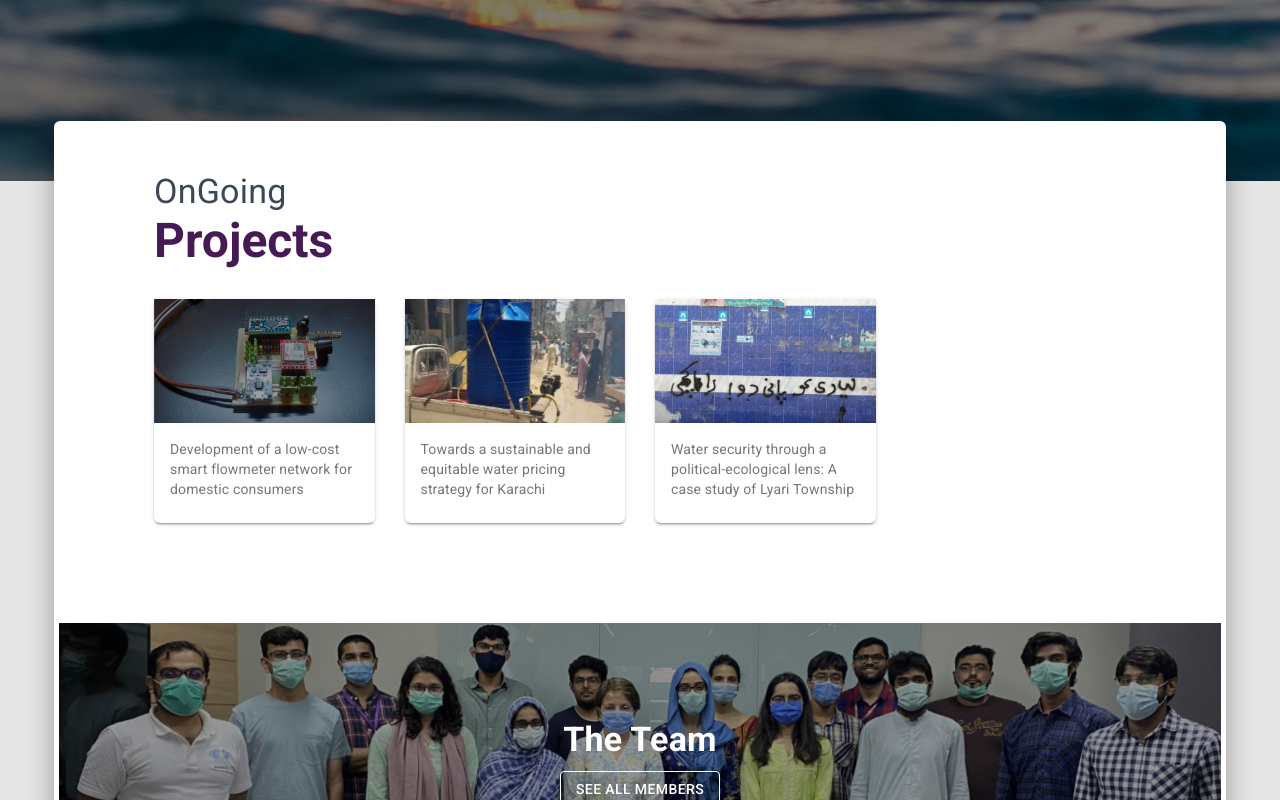
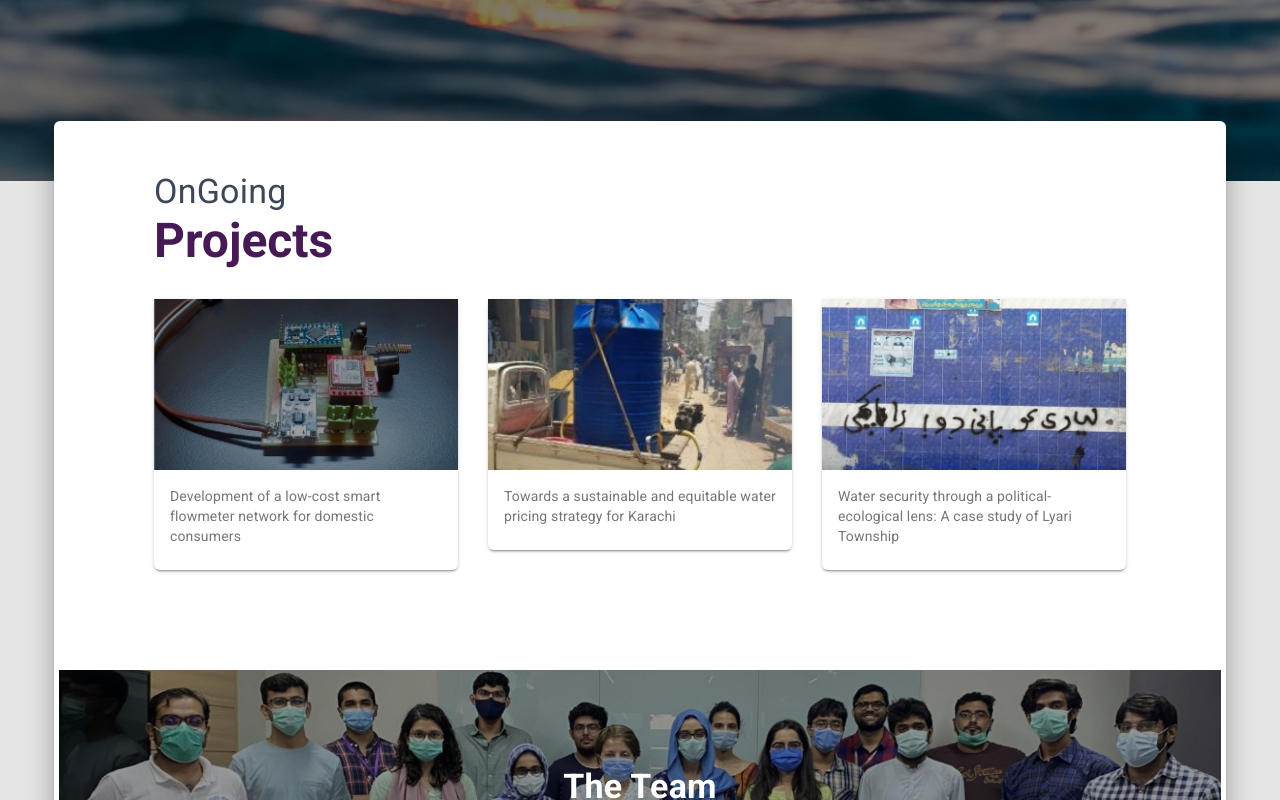
Before and after one commit to karachiwaterproject/kwp-frontend, a React (Create React App) app: page /home in a window 1280 px wide. Shown: the part 459-1259 px from the top of the page. Built offline with nearby package versions, Linux system fonts and the light colour scheme; what google-maps-react would draw is missing.

Commit message:
Fixed projects cards

```diff
--- a/src/views/HomePage/HomePage.js
+++ b/src/views/HomePage/HomePage.js
@@ -68,7 +68,7 @@ const HomePage = (props) => {
             </Typography>
             <GridContainer>
               {projects.map(({ name, image, url }) => (
-                <GridItem key={name} xs={12} sm={6} lg={3}>
+                <GridItem key={name} xs={12} sm={6} lg={4}>
                   <Link to={url}>
                     <OnGoingProjects name={name} image={image} />
                   </Link>
--- a/src/views/Projects/FlowmeterDevelopment.js
+++ b/src/views/Projects/FlowmeterDevelopment.js
@@ -93,7 +93,7 @@ const FlowmeterDevelopment = (props) => {
             </Typography>
             <GridContainer>
               {projects.map(({ name, image, url }) => (
-                <GridItem key={name} xs={12} sm={6} lg={3}>
+                <GridItem key={name} xs={12} sm={6} lg={4}>
                   <Link to={url}>
                     <OnGoingProjects name={name} image={image} />
                   </Link>
--- a/src/views/Projects/WaterInLiyari.js
+++ b/src/views/Projects/WaterInLiyari.js
@@ -88,7 +88,7 @@ const WaterInLiyari = (props) => {
             </Typography>
             <GridContainer>
               {projects.map(({ name, image, url }) => (
-                <GridItem key={name} xs={12} sm={6} lg={3}>
+                <GridItem key={name} xs={12} sm={6} lg={4}>
                   <Link to={url}>
                     <OnGoingProjects name={name} image={image} />
                   </Link>
--- a/src/views/Projects/WaterPricing.js
+++ b/src/views/Projects/WaterPricing.js
@@ -92,7 +92,7 @@ const WaterPricing = (props) => {
             </Typography>
             <GridContainer>
               {projects.map(({ name, image, url }) => (
-                <GridItem key={name} xs={12} sm={6} lg={3}>
+                <GridItem key={name} xs={12} sm={6} lg={4}>
                   <Link to={url}>
                     <OnGoingProjects name={name} image={image} />
                   </Link>
```
